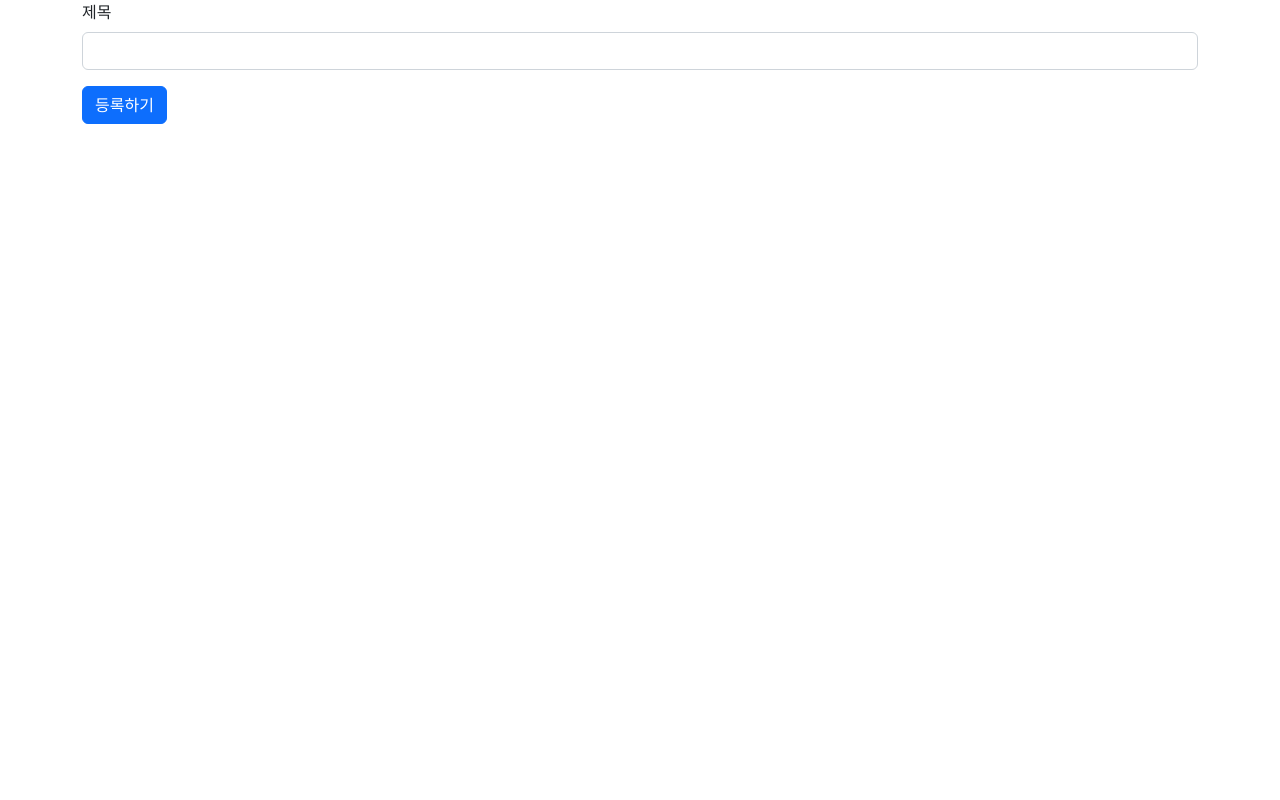
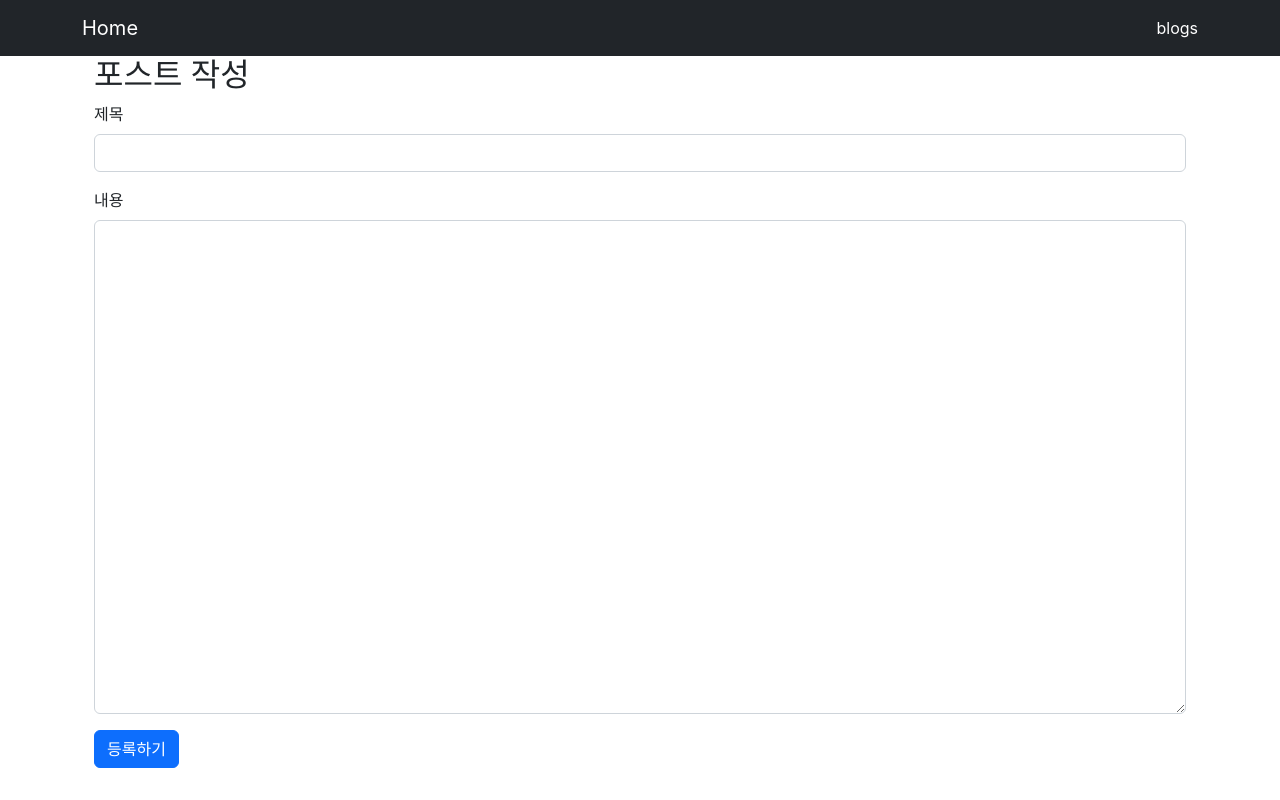
Before and after one commit to yangBasak/react-blog, a React (Create React App) app: page /blogs in a window 1280 px wide. Built offline with nearby package versions, Linux system fonts and the light colour scheme.

Commit message:
임시DB 설치, 라우터 세팅

```diff
--- /dev/null
+++ b/db.json
@@ -0,0 +1,14 @@
+{
+  "posts": [
+    {
+      "title": "test1",
+      "content": "테스트 포스트입니다.",
+      "id": 1
+    },
+    {
+      "title": "test2",
+      "content": "test2 컨텐츠",
+      "id": 2
+    }
+  ]
+}
--- a/src/App.js
+++ b/src/App.js
@@ -1,20 +1,32 @@
-import { useState } from "react";
+import { BrowserRouter, Route, Routes, Link } from "react-router-dom";
+import BlogForm from "./components/BlogForm";
 
 function App() {
-  const [title, setTitle] = useState('')
-
   return (
-    <div className="container">
-      <div className="mb-3">
-        <label className="form-label">제목</label>
-        <input className="form-control" value={title} onChange={(e)=>{
-          setTitle(e.target.value)
-        }} />
+    <BrowserRouter>
+      <nav className="navbar navbar-dark bg-dark">
+        <div className="container">
+          <Link to="/" className="navbar-brand">
+            Home
+          </Link>
+          <div>
+            <ul className="navbar-nav">
+              <li className="nav-item">
+                <Link to="/blogs" className="nav-link active" aria-current="page">
+                  blogs
+                </Link>
+              </li>
+            </ul>
+          </div>
+        </div>
+      </nav>
+      <div className="container">
+        <Routes>
+          <Route path="/"></Route>
+          <Route path="/blogs" element={<BlogForm />}></Route>
+        </Routes>
       </div>
-      <button className="btn btn-primary">
-        등록하기
-      </button>
-    </div>
+    </BrowserRouter>
   );
 }
 
--- /dev/null
+++ b/src/components/BlogForm.js
@@ -0,0 +1,46 @@
+import { useState } from "react";
+import axios from "axios";
+
+const BlogForm = () => {
+  const [title, setTitle] = useState("");
+  const [content, setContent] = useState("");
+  const onSubmit = () => {
+    axios.post("http://localhost:3001/posts", {
+      title,
+      content,
+    });
+  };
+  return (
+    <>
+      <div className="container">
+        <h2>포스트 작성</h2>
+        <div className="mb-3">
+          <label className="form-label">제목</label>
+          <input
+            className="form-control"
+            value={title}
+            onChange={(e) => {
+              setTitle(e.target.value);
+            }}
+          />
+        </div>
+        <div className="mb-3">
+          <label className="form-label">내용</label>
+          <textarea
+            className="form-control"
+            rows="20"
+            value={content}
+            onChange={(e) => {
+              setContent(e.target.value);
+            }}
+          />
+        </div>
+        <button className="btn btn-primary" onClick={onSubmit}>
+          등록하기
+        </button>
+      </div>
+    </>
+  );
+};
+
+export default BlogForm;
```
Also changed, not shown: package.json (+6 -2 lines), 1 other file (tests, documents, lock files or other folders).
